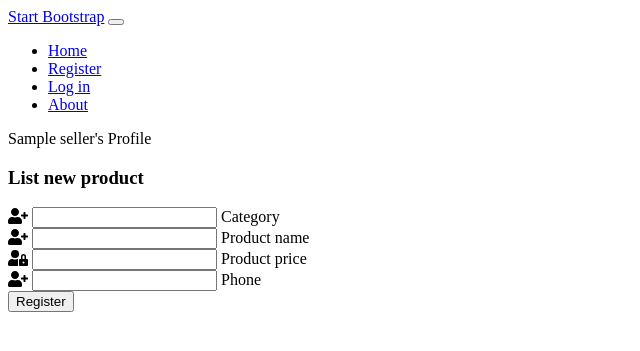
After one commit to Code-Institute-Submissions/SegzAyo-SegzAyo-Online_MarketPlace2_AprResub, a Flask app: template templates/listing_page.html in a window 1280 px wide. The commit adds this page. Shown: the top 351 px of the page, without its empty margins (0-640 px from the left). Run offline with Flask 2, Linux system fonts and the light colour scheme; the template is opened without the code that fills it: most values are stand-ins (such as "Sample title", 1, 10 or a date in 2020); parts of the project's set-up code (start-up, migrations or seed data) failed here and were passed over; some libraries are stand-ins or nearby versions; some web fonts are replaced.

```diff
--- a/app.py
+++ b/app.py
@@ -5,7 +5,7 @@ from flask import (
 from flask_pymongo import PyMongo
 from bson.objectid import ObjectId
 from werkzeug.security import generate_password_hash, check_password_hash
-from models import Seller
+from models import Seller, ProductListing
 
 if os.path.exists("env.py"):
     import env
@@ -57,7 +57,7 @@ def register():
         session["userId"] = str(new_seller.id)
         flash("Registration Successful!")
         return redirect(
-            url_for("update_profile", username=session["user"]))
+            url_for("update_profile", userId=session["userId"]))
     return render_template("register.html")
 
 @app.route("/login", methods=["GET", "POST"])
@@ -115,22 +115,24 @@ def update_profile(userId):
 
 @app.route("/list_product", methods=["GET", "POST"])
 def list_product():
-    if list_product == "POST":
+    if request.method == "POST":
         category_v = request.form.get("category")
         product_name_v = request.form.get("product_name")
-        product_price_V = request.form.get("product_price")
+        product_price_v = request.form.get("product_price")
         product_description_v = request.form.get("product_description")
         # check if product is already listed
-        existing_product = product_listing.objects(product_name=product_name_v).first()
+        existing_product = ProductListing.objects(product_name=product_name_v).first()
 
         if existing_product:
             flash("Product already listed")
-            return redirect(url_for("profile.html"))
+            return redirect(url_for("list_prodict"))
 
-    new_listing = product_listing(category=category_v, product_name=product_name_v,
-    product_price=product_price_v, product_description=product_description_v)
+        new_listing = ProductListing(category=category_v, product_name=product_name_v,
+            product_price=product_price_v, product_description=product_description_v)
 
-    new_listing.save()
+        new_listing.save()
+
+    return render_template("products.html")
 
 
 @app.route("/sign_out")
--- a/static/js/script.js
+++ b/static/js/script.js
@@ -6,7 +6,15 @@
 //  });
 
 // Get reference of the submit button
+document.addEventListener("readystatechange", (e)=> {
+    console.log("test")
 const updateForm = document.getElementById("updateForm")
+const editProfile = document.getElementById("edit_profile")
+
+editProfile.addEventListener('click', (e) => {
+    document.getElementById("profile").style.display = "none"
+    document.getElementById("update").style.display = ""
+})
 
 updateForm.addEventListener('submit', (e) => {
     e.preventDefault()
@@ -45,5 +53,7 @@ updateForm.addEventListener('submit', (e) => {
     .then(json_data => {
         console.log(json_data)
         document.getElementById('success').innerText = json_data["msg"]
+        window.location.reload()
     })
 })
+})
--- a/templates/base.html
+++ b/templates/base.html
@@ -74,6 +74,9 @@
                             <li class="nav-item">
                                 <a class="nav-link" href="{{ url_for('sign_out') }}">Log out</a>
                             </li>
+                            <li class="nav-item">
+                                <a class="nav-link" href="{{ url_for('list_product') }}">List new product</a>
+                            </li>
                             {% else %}
 
                             <li class="nav-item">
--- /dev/null
+++ b/templates/listing_page.html
@@ -0,0 +1,64 @@
+{% extends "base.html" %}
+{% block content %}
+
+
+<div class="row">
+    <div class="col s12 m8 offset-m2">
+      <div class="card-panel">
+        <div class="h3 center-align light-blue-text text-darken-4">
+           {{ seller.seller_name }}'s Profile
+        </div>
+      </div>
+    </div>
+</div>
+<h3 class="center-align">List new product</h3>
+<div class="row">
+    <form class="col s12 m8 offset-m2" method="POST" action="{{ url_for('list_product') }}">
+      <div class="card-panel">
+      <!---- Username input-->
+        <div class="row">
+            <div class="input-field col s12">
+                <i class="fas fa-user-plus prefix light-blue-text text-darken-4"></i>
+                <input id="category" name="category" type="text" minlength="5"
+                            maxlength="15" class="validate" required>
+                <label for="category">Category</label>
+            </div>
+        </div>
+        <!---- Username input-->
+        <div class="row">
+            <div class="input-field col s12">
+                <i class="fas fa-user-plus prefix light-blue-text text-darken-4"></i>
+                <input id="product_name" name="product_name" type="email" minlength="5"
+                 class="validate" required>
+                <label for="product_name">Product name</label>
+            </div>
+        </div>
+        <!---- Password input-->
+        <div class="row">
+            <div class="input-field col s12">
+                <i class="fas fa-user-lock prefix light-blue-text text-darken-4"></i>
+                <input id="product_price" name="product_price" type="password" minlength="5"
+                            maxlength="15" class="validate" required>
+                <label for="product_price">Product price</label>
+            </div>
+      </div>
+      <!---- Username input-->
+        <div class="row">
+            <div class="input-field col s12">
+                <i class="fas fa-user-plus prefix light-blue-text text-darken-4"></i>
+                <input id="product_description" name="product_description" type="text" minlength="5"
+                            maxlength="15" class="validate" required>
+                <label for="product_description">Phone</label>
+            </div>
+        </div>
+      <!---- Register button-->
+      <div class="row">
+        <button type="submit" class="col s12 btn-large light-blue darken-4 text-shadow">
+            Register <i class="fas-fa-sign-in-alt"></i>
+        </button>
+      </div>
+      </div>
+    </form>
+  </div>
+
+{% endblock %}
--- a/templates/register.html
+++ b/templates/register.html
@@ -45,7 +45,7 @@
                 <i class="fas fa-user-plus prefix light-blue-text text-darken-4"></i>
                 <input id="phone" name="phone" type="text" minlength="5"
                             maxlength="15" class="validate" required>
-                <label for="ephone">Phone</label>
+                <label for="phone">Phone</label>
             </div>
         </div>
         <!---- Username input-->
```
Also changed, not shown: models.py (+5 -4 lines), templates/profile.html (+10 -0 lines), templates/update_profile.html (+11 -0 lines).
